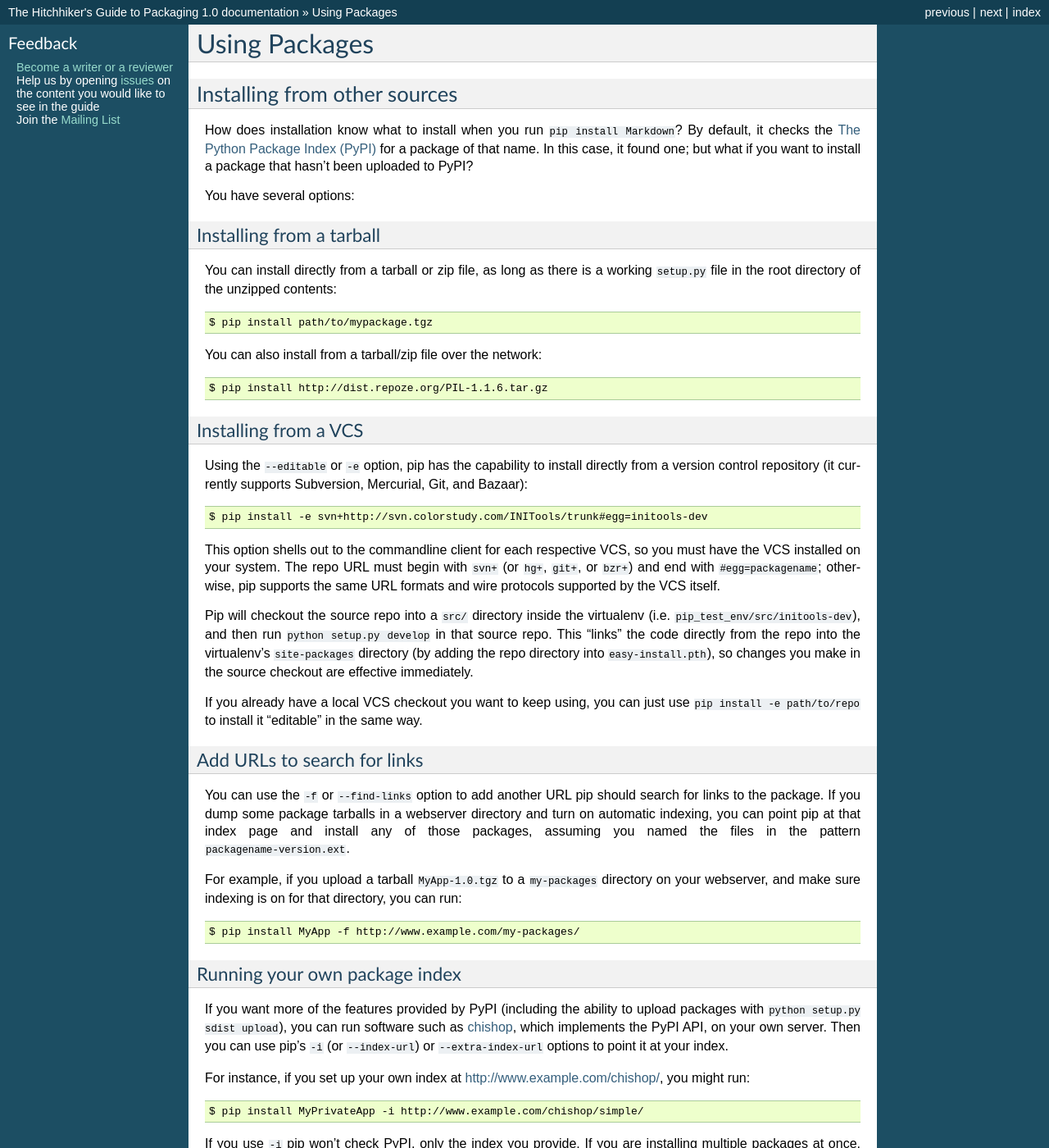
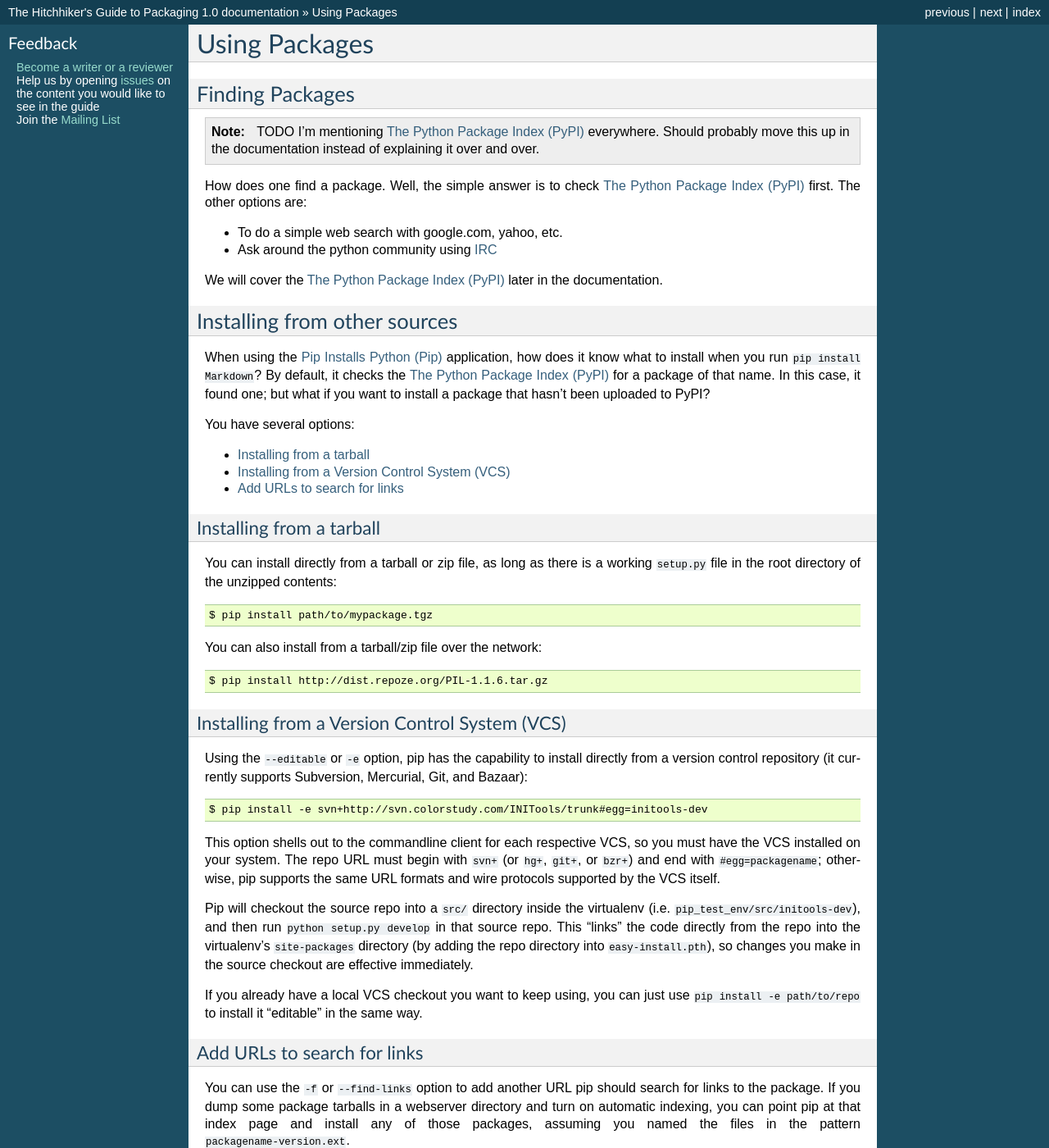
Before and after one commit to pypa/packaging.python.org, a Sphinx documentation site: the page built from source/usage.txt, in a window 1280 px wide and 1400 px high. Shown: the whole window at 82% size. Built offline with Sphinx 7.4.7, drawn with Linux system fonts in a browser that asks for light colours.

Commit message:
Added some info about finding packages. And trying to figure out the best flow of information, all the concepts are tied to one another, which makes it difficult to incrementally explain them.

```diff
--- a/source/glossary.txt
+++ b/source/glossary.txt
@@ -24,6 +24,9 @@ Glossary
        standard library. It is used for creating distributions
        (where it is imported in the ``setup.py`` file for that
        distribution).
+
+   IRC
+       Internet Relay Chat (IRC) is a form of real-time Internet text messaging (chat) or synchronous conferencing. It is mainly designed for group communication in discussion forums, called channels, but also allows one-to-one communication via private message as well as chat and data transfers via Direct Client-to-Client. [WikipediaIRC]_
 
    module
        A python source code file (ex. ``mymodule.py``), most often
--- a/source/usage.txt
+++ b/source/usage.txt
@@ -2,15 +2,28 @@
 Using Packages
 ==============
 
+Finding Packages
+================
+
+.. note:: TODO I'm mentioning :ref:`pypi_info` everywhere. Should probably move this up in the documentation instead of explaining it over and over.
+
+How does one find a package. Well, the simple answer is to check :ref:`pypi_info` first. The other options are:
+
+- To do a simple web search with google.com, yahoo, etc.
+- Ask around the python community using :term:`IRC`
+
+We will cover the :ref:`pypi_info` later in the documentation.
 
 Installing from other sources
 =============================
 
-How does installation know what to install when you run ``pip install
-Markdown``? By default, it checks the :ref:`pypi_info` for a package of that name. In this case, it found one; but what
-if you want to install a package that hasn't been uploaded to PyPI?
+When using the :ref:`pip_info` application, how does it know what to install when you run ``pip install Markdown``? By default, it checks the :ref:`pypi_info` for a package of that name. In this case, it found one; but what if you want to install a package that hasn't been uploaded to PyPI?
 
 You have several options:
+
+- `Installing from a tarball`_
+- `Installing from a Version Control System (VCS)`_
+- `Add URLs to search for links`_
 
 .. index:: tarball; install
 
@@ -27,8 +40,8 @@ You can also install from a tarball/zip file over the network::
 
     $ pip install http://dist.repoze.org/PIL-1.1.6.tar.gz
 
-Installing from a VCS
----------------------
+Installing from a Version Control System (VCS)
+----------------------------------------------
 
 Using the ``--editable`` or ``-e`` option, pip has the capability to
 install directly from a version control repository (it currently
@@ -74,7 +87,7 @@ on for that directory, you can run::
    single: package index; chishop
 
 Running your own package index
-------------------------------
+==============================
 
 If you want more of the features provided by PyPI (including the
 ability to upload packages with ``python setup.py sdist upload``), you
```
Also changed, not shown: other parts of source/glossary.txt (+1 -0 lines).
